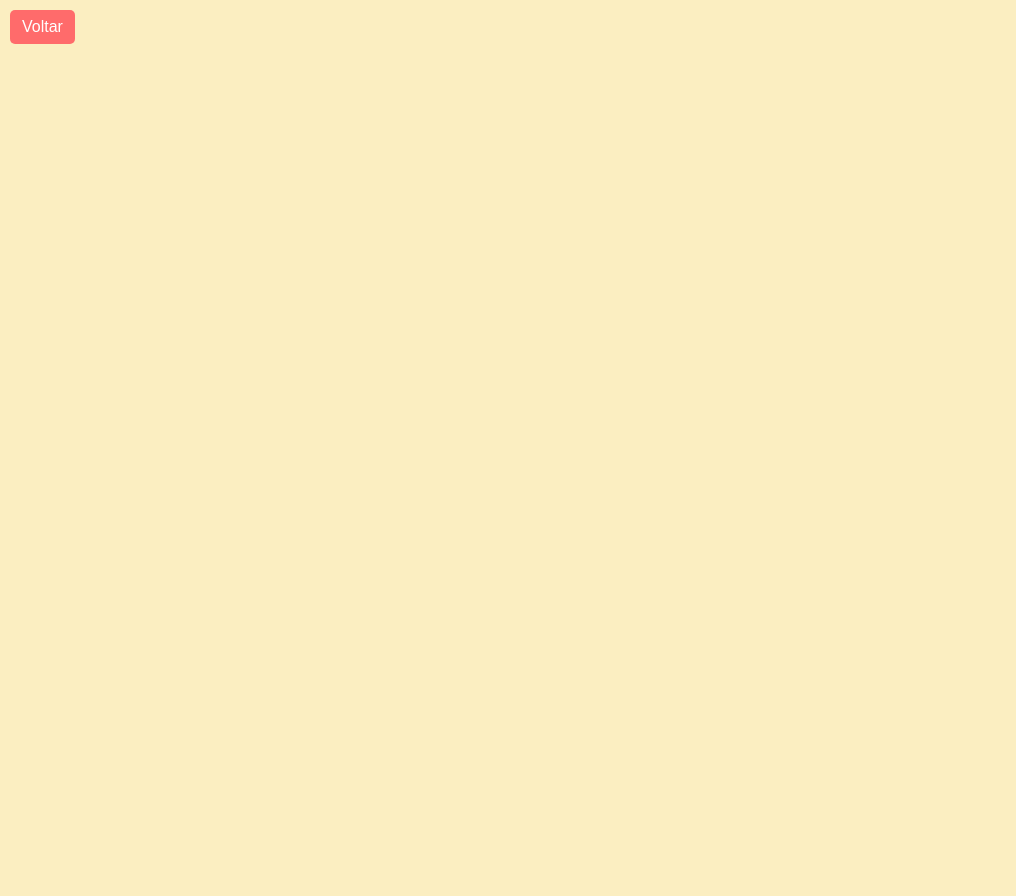
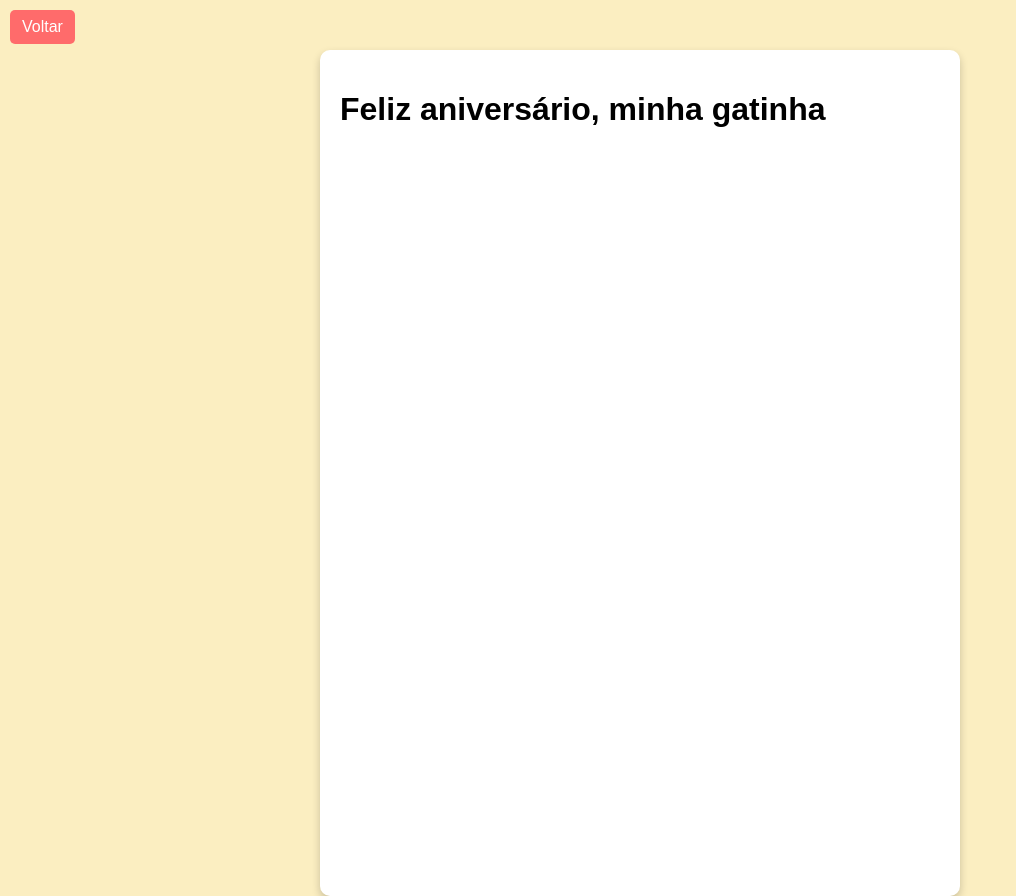
Before and after one commit to despediram/aniversario, a plain HTML site: page carta.html in a window 1280 px wide. Shown: the whole page, without its empty margins (0-1016 px from the left). Before the commit the page ends 800 px from the top, so only its background shows below. Drawn offline with Linux system fonts and the light colour scheme.

Commit message:
Update carta.html

```diff
--- a/carta.html
+++ b/carta.html
@@ -10,12 +10,10 @@
       margin: 0;
       padding: 0;
       font-family: Arial, sans-serif;
+      background-color: #fbeec1;
+      overflow-y: auto; /* Permite rolagem vertical */
       display: flex;
       justify-content: center;
-      align-items: center;
-      min-height: 100vh;
-      background-color: #fbeec1;
-      overflow: hidden;
     }
 
     /* Estilos do container da carta */
@@ -28,9 +26,7 @@
       border-radius: 10px;
       box-shadow: 0 4px 8px rgba(0, 0, 0, 0.2);
       overflow: hidden;
-      transform: scaleY(0);
-      transform-origin: top;
-      transition: transform 2s ease;
+      margin-top: 50px; /* Adiciona um pouco de espaço no topo */
     }
 
     /* Estilo do texto da carta */
@@ -72,12 +68,7 @@
       100% { transform: translateY(-100vh); opacity: 0; }
     }
 
-    /* Efeito de mostrar a carta ao clicar */
-    body.show-card .card {
-      transform: scaleY(1);
-    }
-
-    /* Efeito de mostrar o texto ao desenrolar a carta */
+    /* Efeito de mostrar o texto da carta */
     body.show-card .message {
       opacity: 1;
     }
@@ -116,20 +107,17 @@
 
   <!-- Contêiner da carta -->
   <div class="card">
-    <h1>Feliz aniversário minha gatinha</h1>
+    <h1>Feliz aniversário, minha gatinha</h1>
     <p class="message">
-      Hoje é o seu dia, e como eu queria estar ao seu lado para te encher de abraços, beijos e sorrisos. Não estar perto de você me deixa um pouco frustrado, e eu fico triste por não conseguir fazer algo maior ou te dar um presente à altura do quanto você merece. Mas eu espero que essas palavras, simples, mas sinceras, consigam expressar o quanto você é especial para mim, são palavras que vem do fundo do meu coração.
-
-Nesse aniversário, quero que saiba o quanto sou grato por ter você na minha vida. Você é alguém com quem quero construir memórias, sonhos e momentos que durem para sempre. Eu adoro o jeito como você me faz sorrir, mesmo a distância, como torna meus dias mais leves e minha vida mais feliz.
-
-Que esse novo ano traga para você muita felicidade, saúde e realizações. Que você se sinta amada, valorizada e que todos os seus sonhos comecem a se tornar realidade. Eu prometo que, apesar da distância, sempre estarei aqui, do seu lado em pensamento e de coração.
-
-Parabéns, meu amor. Você é a melhor coisa que já aconteceu na minha vida, e eu te amo com tudo que sou..<br><br>
+      Hoje é o seu dia, e como eu queria estar ao seu lado para te encher de abraços, beijos e sorrisos. Não estar perto de você me deixa um pouco frustrado, e eu fico triste por não conseguir fazer algo maior ou te dar um presente à altura do quanto você merece. Mas eu espero que essas palavras, simples, mas sinceras, consigam expressar o quanto você é especial para mim, são palavras que vem do fundo do meu coração.<br><br>
+      Nesse aniversário, quero que saiba o quanto sou grato por ter você na minha vida. Você é alguém com quem quero construir memórias, sonhos e momentos que durem para sempre. Eu adoro o jeito como você me faz sorrir, mesmo a distância, como torna meus dias mais leves e minha vida mais feliz.<br><br>
+      Que esse novo ano traga para você muita felicidade, saúde e realizações. Que você se sinta amada, valorizada e que todos os seus sonhos comecem a se tornar realidade. Eu prometo que, apesar da distância, sempre estarei aqui, do seu lado em pensamento e de coração.<br><br>
+      Parabéns, meu amor. Você é a melhor coisa que já aconteceu na minha vida, e eu te amo com tudo que sou.<br><br>
     </p>
   </div>
 
   <script>
-    // Função para ativar o efeito dos balões e desenrolar da carta ao clicar
+    // Função para ativar o efeito dos balões e exibir a carta ao clicar
     document.body.addEventListener('click', function() {
       document.body.classList.add('show-card');
     });
```
